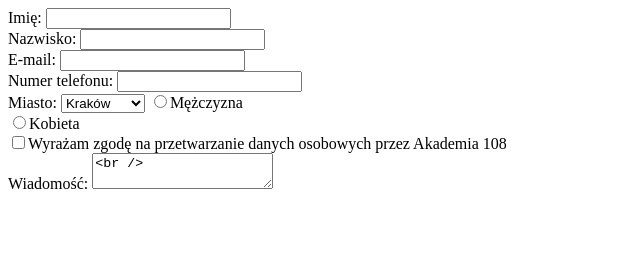
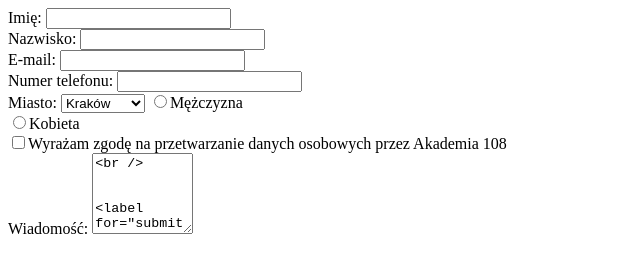
Before and after one commit to atena870521/atena870521.github.io, a plain HTML site: page zadania-domowe/zadanie-2/index.html in a window 1280 px wide. Shown: the whole page, without its empty margins (0-640 px from the left). Drawn offline with Linux system fonts and the light colour scheme.

Commit message:
poprawione

```diff
--- a/zadania-domowe/zadanie-2/index.html
+++ b/zadania-domowe/zadanie-2/index.html
@@ -31,7 +31,7 @@
         <input type="checkbox" name="agreement" id="agreement"><label for="agreement">Wyrażam zgodę na przetwarzanie danych osobowych przez Akademia 108</label><br />
 
         <label for="message">Wiadomość:</label>
-        <textarea id="message"><br />
+        <textarea name="wiadomość" id="message" cols="10" rows="5"><br />
 
         <label for="submit">Wyślij</label>
         <input type="submit" id="submit">
```
